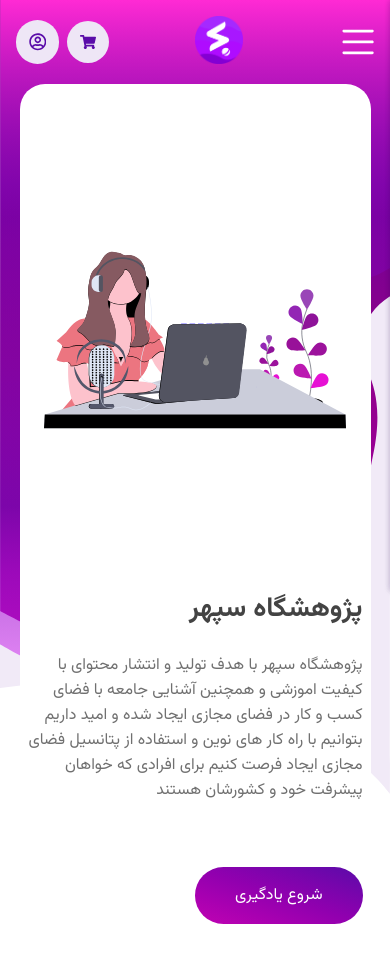
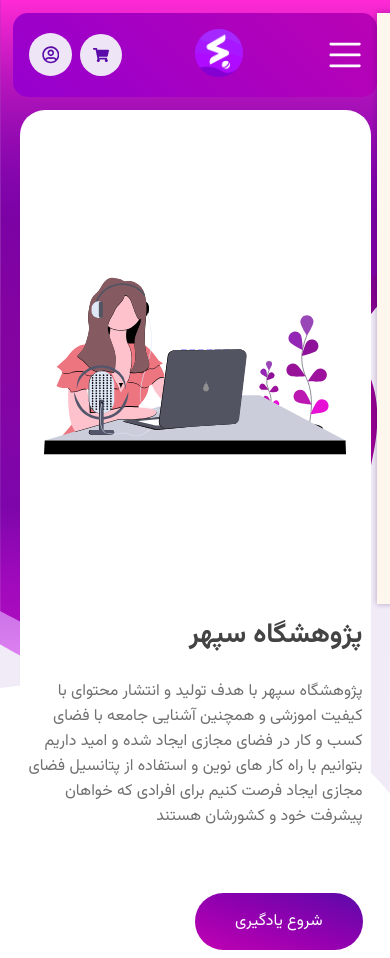
Before and after one commit to alimooo1/Sadrun_Project, a React (Vite) app in the folder sadrun-project/: page / in a window 390 px wide. Before the commit the page ends 932 px from the top, so only its background shows below. Built offline with nearby package versions, Linux system fonts and the light colour scheme.

Commit message:
add background color to navigation in mobile mode

```diff
--- a/sadrun-project/src/components/LandingPage/LandingNav/LandingNav.jsx
+++ b/sadrun-project/src/components/LandingPage/LandingNav/LandingNav.jsx
@@ -21,9 +21,6 @@ const LandingNav = (props) => {
   const containerRef = useRef(null);
   useOutsideHandler(containerRef, () => setOpenMenu(false));
   return (
-    //  className={`${styles.navigationItems} ${
-    //         openMenu ? styles.isSidenavOpen : ""
-    //       }`}
     <div ref={containerRef} className={`${styles.navigation}`}>
       <nav>
         <div className={styles.navigationLogo}>
--- a/sadrun-project/src/components/LandingPage/LandingNav/LandingNav.module.scss
+++ b/sadrun-project/src/components/LandingPage/LandingNav/LandingNav.module.scss
@@ -10,26 +10,30 @@
   color: #fff;
   padding: 1rem;
   position: relative;
+  @include max-width(medium) {
+    background: #9600ce;
+    background: linear-gradient(45deg, #9600ce, #b902b4);
+    margin: 0.8rem;
+    border-radius: 15px;
+  }
 }
 
 nav {
   display: flex;
   justify-content: space-between;
   align-items: center;
-  @include max-width(medium){
+  @include max-width(medium) {
     width: 50%;
   }
-
 }
 .navigationLogo {
   display: flex;
   justify-content: center;
   align-items: center;
   z-index: 2;
-  @include max-width(medium){
+  @include max-width(medium) {
     order: 2;
   }
-
 
   img {
     @include size(3rem, 3rem);
@@ -60,31 +64,31 @@ nav {
       flex-direction: column;
       justify-content: flex-start;
       position: absolute;
-       -webkit-box-shadow: 0px 0px 6px 0px rgba(0,0,0,0.16), 0px 0px 6px 0px rgba(90,11,169,0.16);
-       box-shadow: 0px 0px 6px 0px rgba(0,0,0,0.16), 0px 0px 6px 0px rgba(90,11,169,0.16);
-      background-color:#fff6ee ;
+      -webkit-box-shadow: 0px 0px 6px 0px rgba(0, 0, 0, 0.16),
+        0px 0px 6px 0px rgba(90, 11, 169, 0.16);
+      box-shadow: 0px 0px 6px 0px rgba(0, 0, 0, 0.16),
+        0px 0px 6px 0px rgba(90, 11, 169, 0.16);
+      background-color: #fff6ee;
       right: 0;
+      // right: -4rem;
       top: 0;
       height: 70vh;
       width: 50%;
       min-width: 250px;
       transition: 0.3s;
       transform: translateX(100%);
-
     }
   }
-.itemsContainer{
+  .itemsContainer {
     display: flex;
     @include max-width(medium) {
       & {
         margin: 5.25rem 2.5rem;
         display: flex;
         flex-direction: column;
-      background-color:#fff;
+        background-color: #fff;
         border-radius: 10px;
         list-style: none;
-
-
       }
     }
   }
@@ -96,10 +100,9 @@ nav {
       margin: 0.3rem;
       &:hover {
         background-color: $secondary-bg-color;
-      transition:0.5s all;
+        transition: 0.5s all;
         border-radius: 10px;
       }
-
     }
   }
 
@@ -108,13 +111,12 @@ nav {
     text-decoration: none;
     width: 100%;
     text-align: center;
-    @include max-width(medium){
-      @include typography($primary-font-family, 1rem, #66008C);
+    @include max-width(medium) {
+      @include typography($primary-font-family, 1rem, #66008c);
       padding: 0.3rem 0;
       border-radius: 5px;
       text-align: start;
       margin-right: 0.8rem;
-
     }
 
     &:hover {
@@ -122,18 +124,17 @@ nav {
     }
   }
 }
-.navigationItemIcon{
+.navigationItemIcon {
   display: none;
-  @include max-width(medium){
+  @include max-width(medium) {
     display: flex;
     flex-direction: column;
     justify-content: center;
     align-items: center;
     font-size: 1.5rem;
-    color: #B325AB;
+    color: #b325ab;
   }
 }
 .isSidenavOpen {
   transform: translateX(0%);
-
 }
```
Lines whose indentation alone changed are shown as unchanged.
